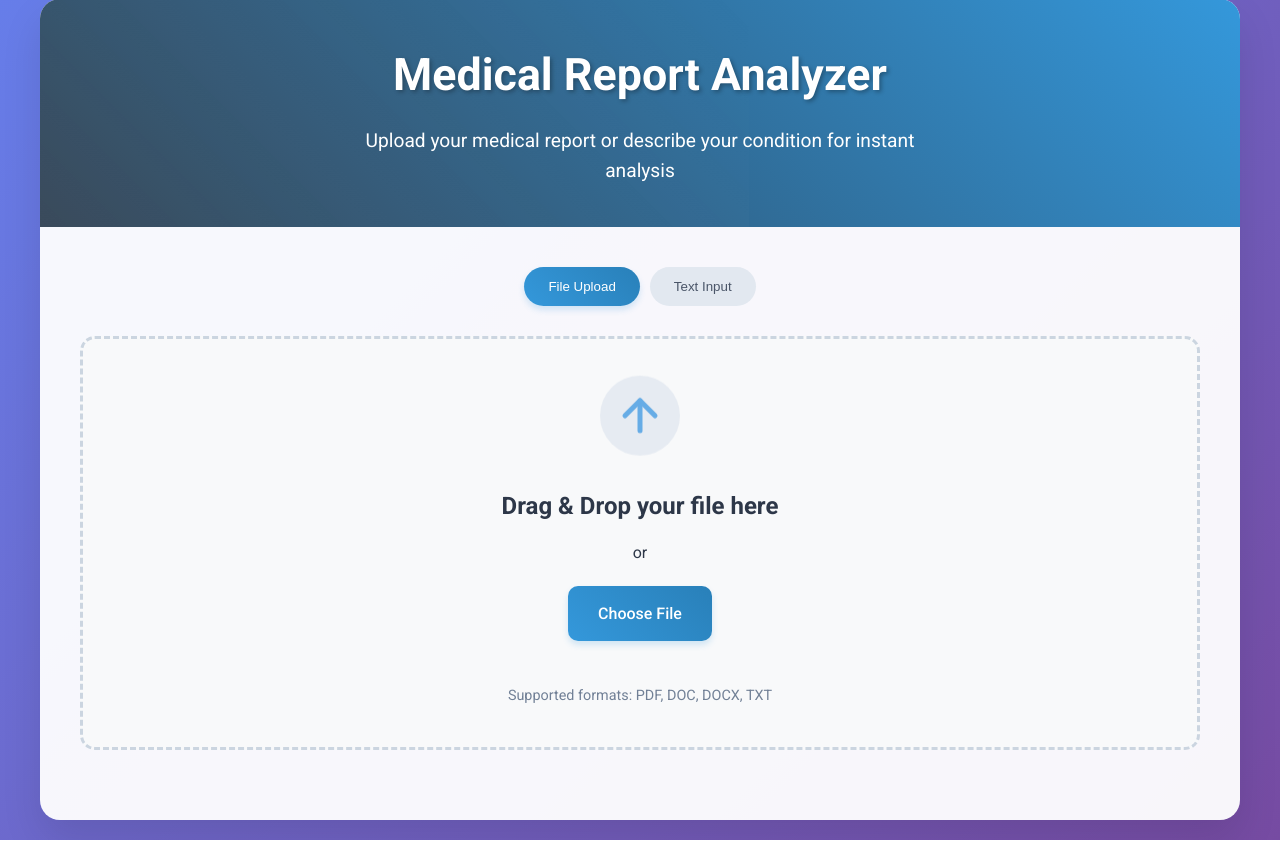
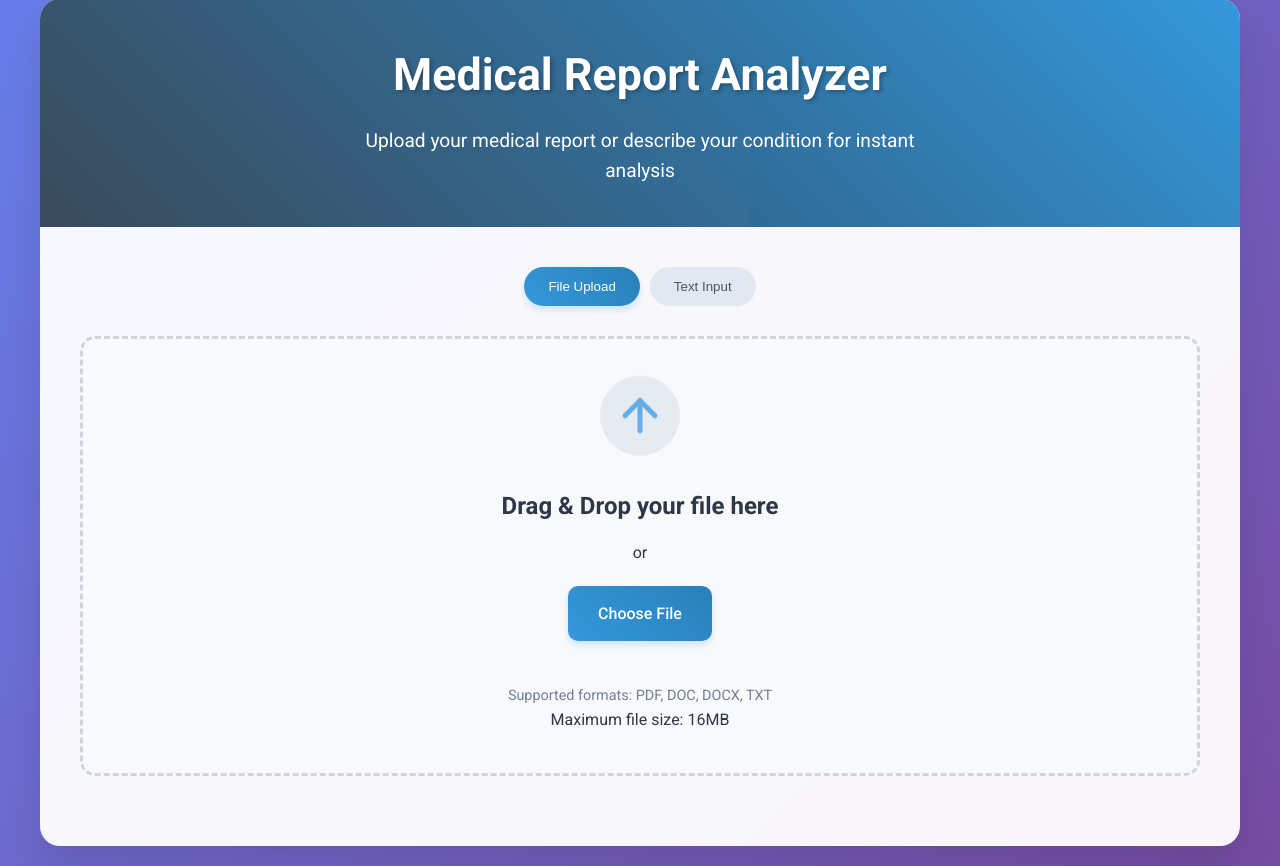
Before and after one commit to pavan56858/MEDISCAN_AI, a Flask app: page / in a window 1280 px wide. Shown: the part 21-887 px from the top of the page. Before the commit the page ends 861 px from the top, so only its background shows below. Run offline with Flask 3, Linux system fonts and the light colour scheme; parts of the project's set-up code (start-up, migrations or seed data) failed here and were passed over.

Commit message:
Update index.html

```diff
--- a/templates/index.html
+++ b/templates/index.html
@@ -6,6 +6,7 @@
     <title>Medical Report Analyzer</title>
     <link rel="stylesheet" href="{{ url_for('static', filename='style.css') }}">
     <link href="https://fonts.googleapis.com/css2?family=Roboto:wght@300;400;500;700&display=swap" rel="stylesheet">
+    <meta name="description" content="Analyze your medical reports and get instant insights about your health condition">
 </head>
 <body>
     <div class="container">
@@ -16,13 +17,13 @@
         </header>
 
         <main>
-            <div class="input-toggle">
-                <button class="toggle-btn active" data-mode="file">File Upload</button>
-                <button class="toggle-btn" data-mode="text">Text Input</button>
+            <div class="input-toggle" role="tablist" aria-label="Input method selection">
+                <button class="toggle-btn active" data-mode="file" role="tab" aria-selected="true" aria-controls="fileUploadSection">File Upload</button>
+                <button class="toggle-btn" data-mode="text" role="tab" aria-selected="false" aria-controls="textInputSection">Text Input</button>
             </div>
 
-            <div class="upload-section" id="fileUploadSection">
-                <div class="upload-box" id="dropZone">
+            <div class="upload-section" id="fileUploadSection" role="tabpanel">
+                <div class="upload-box" id="dropZone" role="button" tabindex="0" aria-label="File upload area">
                     <div class="upload-icon-container">
                         <img src="{{ url_for('static', filename='upload-icon.svg') }}" alt="Upload" class="upload-icon">
                     </div>
@@ -31,50 +32,70 @@
                     <label for="fileInput" class="upload-button">
                         <span class="button-text">Choose File</span>
                     </label>
-                    <input type="file" id="fileInput" accept=".pdf,.doc,.docx,.txt" hidden>
+                    <input type="file" id="fileInput" accept=".pdf,.doc,.docx,.txt" hidden aria-label="File input">
                     <p class="file-types">Supported formats: PDF, DOC, DOCX, TXT</p>
+                    <p class="file-size-limit">Maximum file size: 16MB</p>
+                </div>
+                <div class="file-preview" id="filePreview" style="display: none;">
+                    <div class="selected-file">
+                        <span id="selectedFileName"></span>
+                        <button id="removeFile" class="remove-button" aria-label="Remove selected file">×</button>
+                    </div>
+                    <button id="analyzeFile" class="analyze-button" aria-label="Analyze selected file">
+                        <span class="button-text">Analyze File</span>
+                    </button>
                 </div>
             </div>
 
-            <div class="text-input-section" id="textInputSection" style="display: none;">
+            <div class="text-input-section" id="textInputSection" role="tabpanel" style="display: none;">
                 <div class="text-input-box">
                     <h3>Describe your condition or paste your medical report</h3>
-                    <textarea id="medicalText" placeholder="Enter your medical report or describe your symptoms and conditions here..." rows="8"></textarea>
-                    <button id="analyzeText" class="analyze-button">
+                    <textarea
+                        id="medicalText"
+                        placeholder="Enter your medical report or describe your symptoms and conditions here..."
+                        rows="8"
+                        aria-label="Medical report text input"
+                    ></textarea>
+                    <button id="analyzeText" class="analyze-button" aria-label="Analyze text input">
                         <span class="button-text">Analyze Text</span>
                     </button>
                 </div>
             </div>
 
-            <div class="results-section" id="resultsSection" style="display: none;">
+            <div class="loading" id="loading" style="display: none;" role="status" aria-live="polite">
+                <div class="spinner" aria-hidden="true"></div>
+                <p>Analyzing your report...</p>
+            </div>
+
+            <div class="results-section" id="resultsSection" style="display: none;" role="region" aria-label="Analysis results">
                 <div class="severity-indicator">
                     <h3>Severity Level</h3>
-                    <div class="severity-badge" id="severityBadge"></div>
+                    <div class="severity-badge" id="severityBadge" role="status" aria-label="Severity level"></div>
                 </div>
 
                 <div class="analysis-grid">
                     <div class="analysis-card">
                         <h3>Symptoms Detected</h3>
-                        <ul id="symptomsList"></ul>
+                        <ul id="symptomsList" role="list" aria-label="Detected symptoms"></ul>
                     </div>
 
                     <div class="analysis-card">
                         <h3>Conditions Identified</h3>
-                        <ul id="conditionsList"></ul>
+                        <ul id="conditionsList" role="list" aria-label="Identified conditions"></ul>
                     </div>
 
                     <div class="analysis-card">
                         <h3>Recommended Medicines</h3>
-                        <ul id="medicinesList"></ul>
+                        <ul id="medicinesList" role="list" aria-label="Recommended medicines"></ul>
                     </div>
 
                     <div class="analysis-card">
                         <h3>Diet Plan</h3>
-                        <ul id="dietList"></ul>
+                        <ul id="dietList" role="list" aria-label="Recommended diet plan"></ul>
                     </div>
                 </div>
 
-                <div class="doctor-consultation" id="doctorConsultation" style="display: none;">
+                <div class="doctor-consultation" id="doctorConsultation" style="display: none;" role="alert">
                     <div class="warning-banner">
                         <h3>⚠️ Doctor Consultation Recommended</h3>
                         <p>Based on the analysis, we recommend consulting a healthcare professional.</p>
@@ -82,10 +103,7 @@
                 </div>
             </div>
 
-            <div class="loading" id="loading" style="display: none;">
-                <div class="spinner"></div>
-                <p>Analyzing your report...</p>
-            </div>
+            <div id="errorContainer" role="alert" aria-live="assertive"></div>
         </main>
     </div>
 
```
